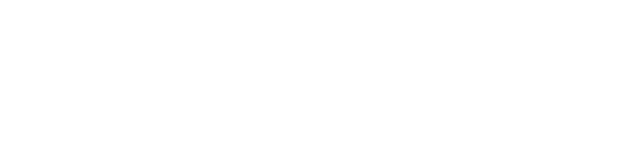
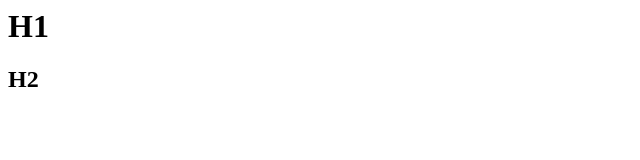
Before and after one commit to blazius33/helloWorld, a plain HTML site: page index.html in a window 1280 px wide. Shown: the whole page, without its empty margins (0-640 px from the left). Drawn offline with Linux system fonts and the light colour scheme.

Commit message:
add h2
just add h2

```diff
--- a/index.html
+++ b/index.html
@@ -4,6 +4,8 @@
     <title> My GitHub Quest </title>
 </Head>
 <body>
+    <h1> H1 </h1>
+    <h2> H2 </h2>
 </body>
 <footer>
 </footer>
```
